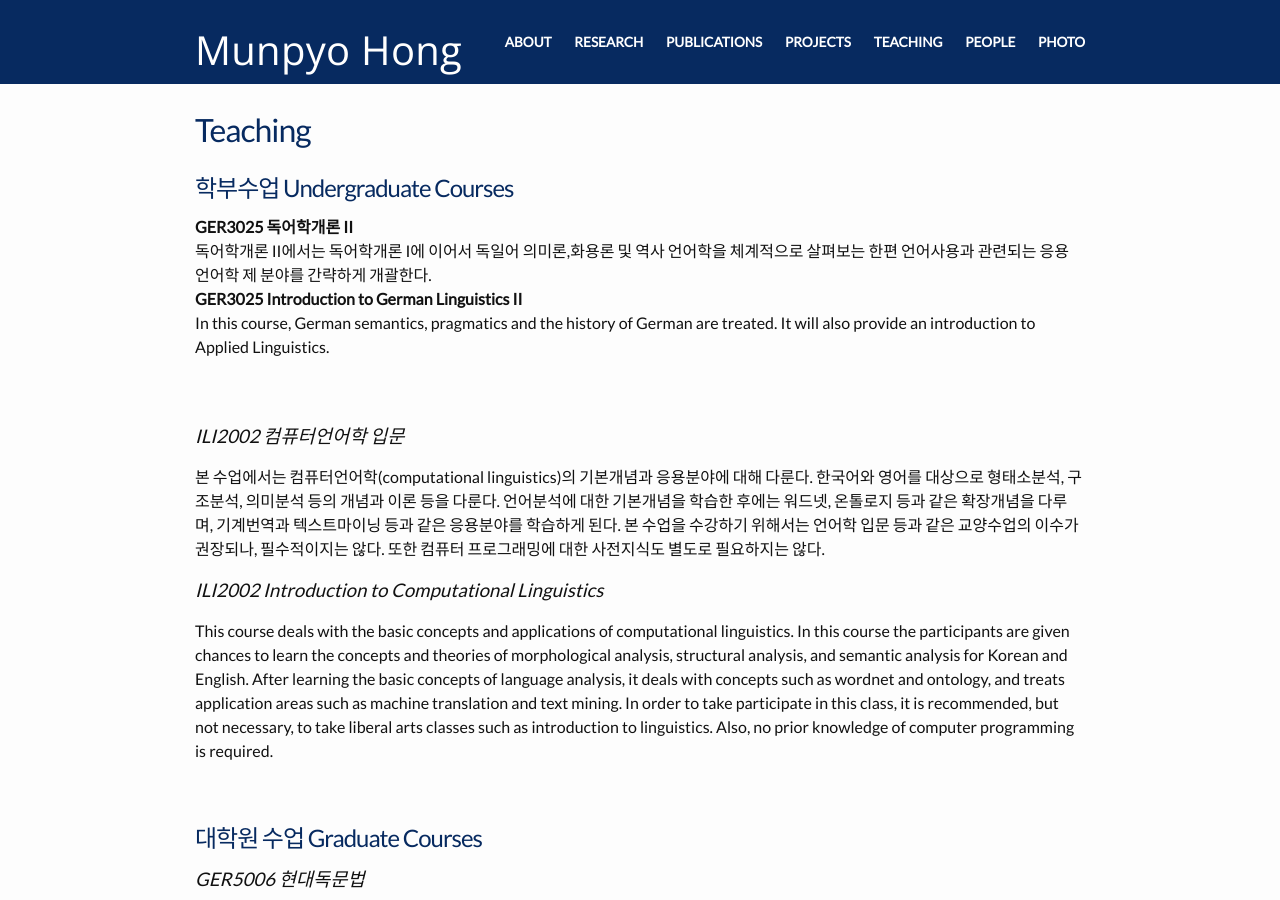
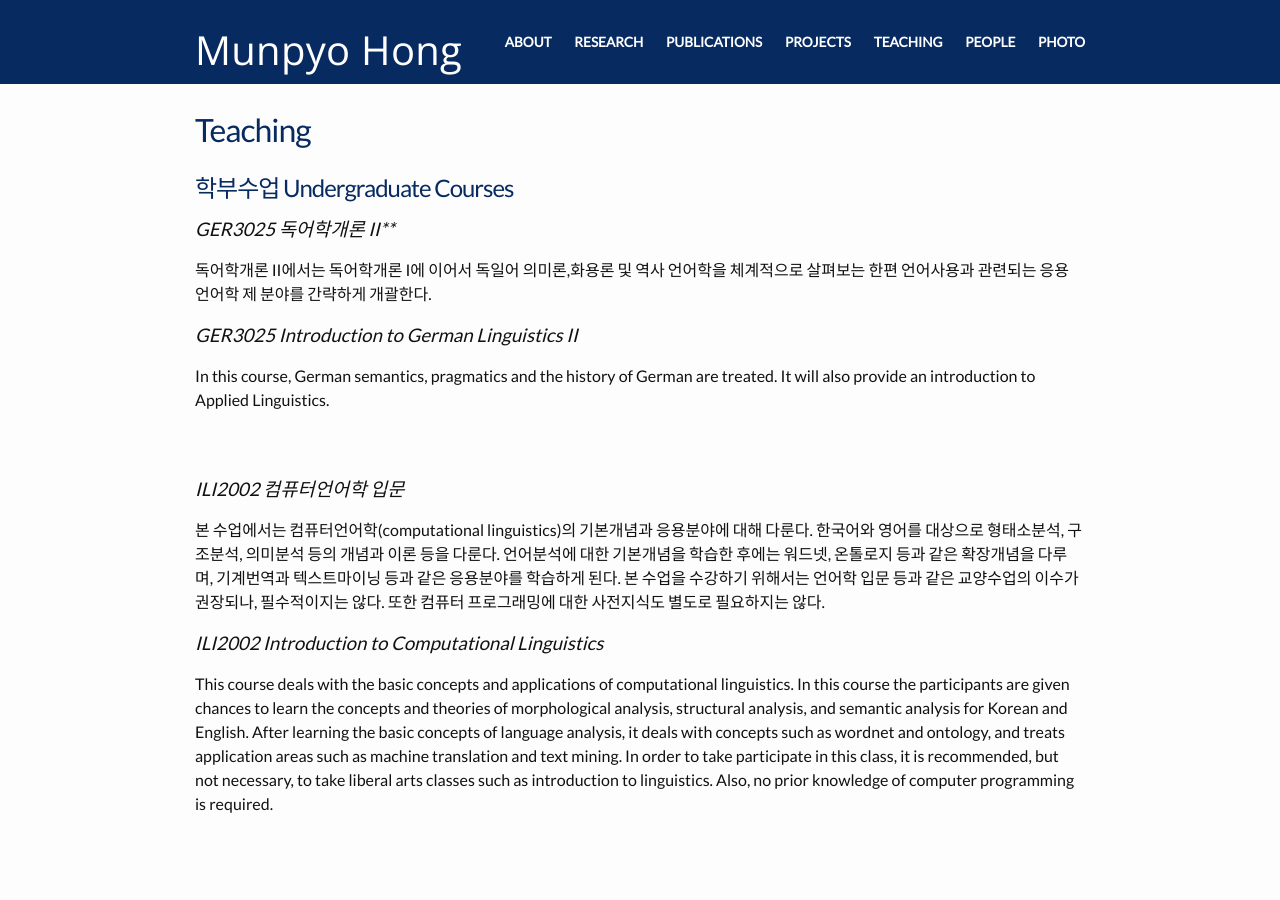
Before and after one commit to skkhmp/skkhmp.github.io, a Jekyll site: the page built from teaching.md, in a window 1280 px wide and 900 px high. Built offline with Jekyll 4.4.1, drawn with Linux system fonts in a browser that asks for light colours; some web fonts are replaced.

Commit message:
Update teaching.md

```diff
--- a/teaching.md
+++ b/teaching.md
@@ -4,31 +4,32 @@
 permalink: /teaching/
 ---
 # 학부수업 Undergraduate Courses
-**GER3025 독어학개론 II** <br/>
+### GER3025 독어학개론 II**
 독어학개론 II에서는 독어학개론 I에 이어서 독일어 의미론,화용론 및 역사 언어학을 체계적으로 살펴보는 한편 언어사용과 관련되는 응용 언어학 제 분야를 간략하게 개괄한다. <br/>
-**GER3025 Introduction to German Linguistics II** <br/>
+
+### GER3025 Introduction to German Linguistics II
 In this course, German semantics, pragmatics and the history of German are treated. It will also provide an introduction to Applied Linguistics.<br/>
 <br/>
 <br/>
 ### ILI2002 컴퓨터언어학 입문
-본 수업에서는 컴퓨터언어학(computational linguistics)의 기본개념과 응용분야에 대해 다룬다. 한국어와 영어를 대상으로 형태소분석, 구조분석, 의미분석 등의 개념과 이론 등을 다룬다. 언어분석에 대한 기본개념을 학습한 후에는 워드넷, 온톨로지 등과 같은 확장개념을 다루며, 기계번역과 텍스트마이닝 등과 같은 응용분야를 학습하게 된다. 본 수업을 수강하기 위해서는 언어학 입문 등과 같은 교양수업의 이수가 권장되나, 필수적이지는 않다. 또한 컴퓨터 프로그래밍에 대한 사전지식도 별도로 필요하지는 않다.
+본 수업에서는 컴퓨터언어학(computational linguistics)의 기본개념과 응용분야에 대해 다룬다. 한국어와 영어를 대상으로 형태소분석, 구조분석, 의미분석 등의 개념과 이론 등을 다룬다. 언어분석에 대한 기본개념을 학습한 후에는 워드넷, 온톨로지 등과 같은 확장개념을 다루며, 기계번역과 텍스트마이닝 등과 같은 응용분야를 학습하게 된다. 본 수업을 수강하기 위해서는 언어학 입문 등과 같은 교양수업의 이수가 권장되나, 필수적이지는 않다. 또한 컴퓨터 프로그래밍에 대한 사전지식도 별도로 필요하지는 않다.<br/>
 
 ### ILI2002 Introduction to Computational Linguistics
-This course deals with the basic concepts and applications of computational linguistics. In this course the participants are given chances to learn the concepts and theories of morphological analysis, structural analysis, and semantic analysis for Korean and English. After learning the basic concepts of language analysis, it deals with concepts such as wordnet and ontology, and treats application areas such as machine translation and text mining. In order to take participate in this class, it is recommended, but not necessary, to take liberal arts classes such as introduction to linguistics. Also, no prior knowledge of computer programming is required.
+This course deals with the basic concepts and applications of computational linguistics. In this course the participants are given chances to learn the concepts and theories of morphological analysis, structural analysis, and semantic analysis for Korean and English. After learning the basic concepts of language analysis, it deals with concepts such as wordnet and ontology, and treats application areas such as machine translation and text mining. In order to take participate in this class, it is recommended, but not necessary, to take liberal arts classes such as introduction to linguistics. Also, no prior knowledge of computer programming is required.<br/>
 <br/>
 <br/>
 <br/>
 
 # 대학원 수업 Graduate Courses
 ### GER5006 현대독문법
-지난 50년간 현대 언어학은 음운, 형태, 의미, 통사 화용론의 핵심 분야에서 뿐 만 아니라, 습득, 심리, 전산 사회언어학의 응용언어학분야에서도 놀라운 발전을 해왔다. 현대 독문법은 이러한 다양한 분야에서 진행되는 최신이론을 소개하고, 이에 부응하는 독어학의 발전 경향을 알아보고자 한다.
+지난 50년간 현대 언어학은 음운, 형태, 의미, 통사 화용론의 핵심 분야에서 뿐 만 아니라, 습득, 심리, 전산 사회언어학의 응용언어학분야에서도 놀라운 발전을 해왔다. 현대 독문법은 이러한 다양한 분야에서 진행되는 최신이론을 소개하고, 이에 부응하는 독어학의 발전 경향을 알아보고자 한다.<br/>
 
 ### GER5006 Contemporary German Grammar
-The course studies the recent theory and method of modern linguistic studies. The purpose of this course is to review general theories of modern linguistics and analyze the methods applied to German. The course covers extensively, some specially selected fields in German linguistics discussed recently.
-
-
+The course studies the recent theory and method of modern linguistic studies. The purpose of this course is to review general theories of modern linguistics and analyze the methods applied to German. The course covers extensively, some specially selected fields in German linguistics discussed recently. <br/>
+<br/>
+<br/>
 ### GER5005 독어조어론
-독어에서 새로운 단어를 만들때 작용하는 법칙과 이에 상응하는 모형을 밝혀내고 완성된 단어의 구조를 분석하는것을 연구과제로 한다. 따라서 독어조어에 있어 방법과 과정 그리고 사용되는 언어적 수단(접두사, 접미사등)을 연구하며 개별적인 범주, 부류, 유형등을 파악해 본다. 이때 공시적인 관찰방법과 더불어 통시적인 관찰방법을 병행함으로서 독어의 모든 조어현상들을 고찰한다.
+독어에서 새로운 단어를 만들때 작용하는 법칙과 이에 상응하는 모형을 밝혀내고 완성된 단어의 구조를 분석하는것을 연구과제로 한다. 따라서 독어조어에 있어 방법과 과정 그리고 사용되는 언어적 수단(접두사, 접미사등)을 연구하며 개별적인 범주, 부류, 유형등을 파악해 본다. 이때 공시적인 관찰방법과 더불어 통시적인 관찰방법을 병행함으로서 독어의 모든 조어현상들을 고찰한다.<br/>
 
 ### GER5005 Discussion on German Neologism
 This course will shed light on the rules and the corresponding models applied to German neologism and the analyzing the elements in words. Main subjects are the process and the methods for neologism as well as the individual category of linguistic tools. All the phenomena of German neologism will be dealt with through both social and historical methodology.
```
